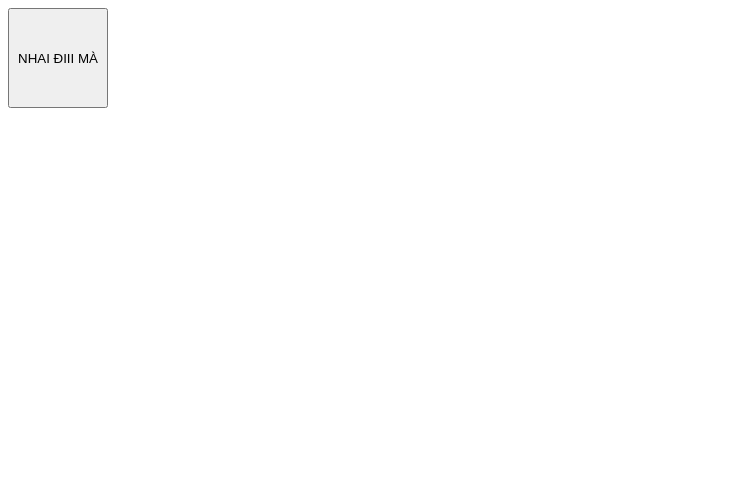
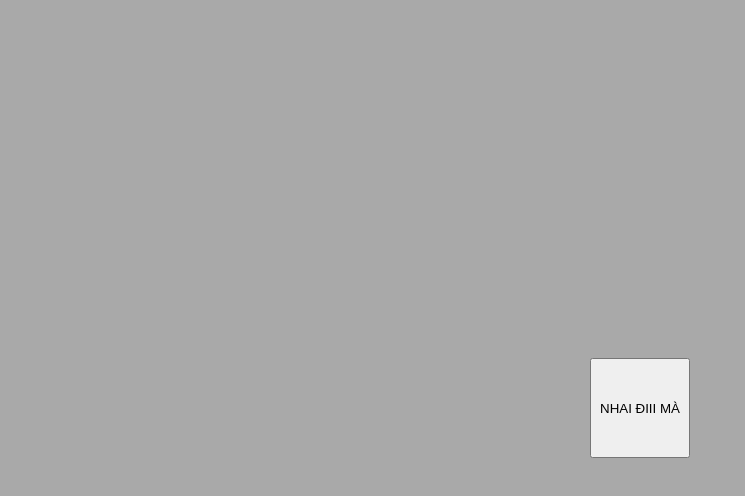
Before and after one commit to quanlee01/quanlee, a plain HTML site: page index.html in a window 1280 px wide. Shown: the whole page, without its empty margins (0-745 px from the left). Drawn offline with Linux system fonts and the light colour scheme.

Commit message:
changed background, color, and added a script

```diff
--- a/index.html
+++ b/index.html
@@ -5,13 +5,30 @@
   <meta charset="utf-8">
   <meta content="width=device-width, initial-scale=1.0" name="viewport">
   <meta content="IE=edge" http-equiv="X-UA-Compatible">
+  <title>web đầu tiên nè</title>
+  <link rel="icon" href="">
+  <style>
+    body {
+      background-color: darkgray;
+      color: white;
+      display: flex;
+      justify-content: center;
+      align-items: center;
+      height: 100vh;
+    }
+  </style>
+  <script>
+
+  </script>
 </head>
 
 <body>
-    <div style="margin-left: auto;margin-right: auto; align-self: center;">
-      <button style="width: 100px; height: 100px;">
+  <div>
+    <button style="width: 100px; height: 100px;" onclick="eat()">
       NHAI ĐIII MÀ
     </button>
+    <script src="script.js"></script>
   </div>
 </body>
+
 </html>
--- /dev/null
+++ b/script.js
@@ -0,0 +1,5 @@
+function eat()
+{
+  alert("nhớ ăn cơm nghaennn");
+  return;
+}
```
Also changed, not shown: icon.jpg (added). Lines whose indentation alone changed are shown as unchanged.
